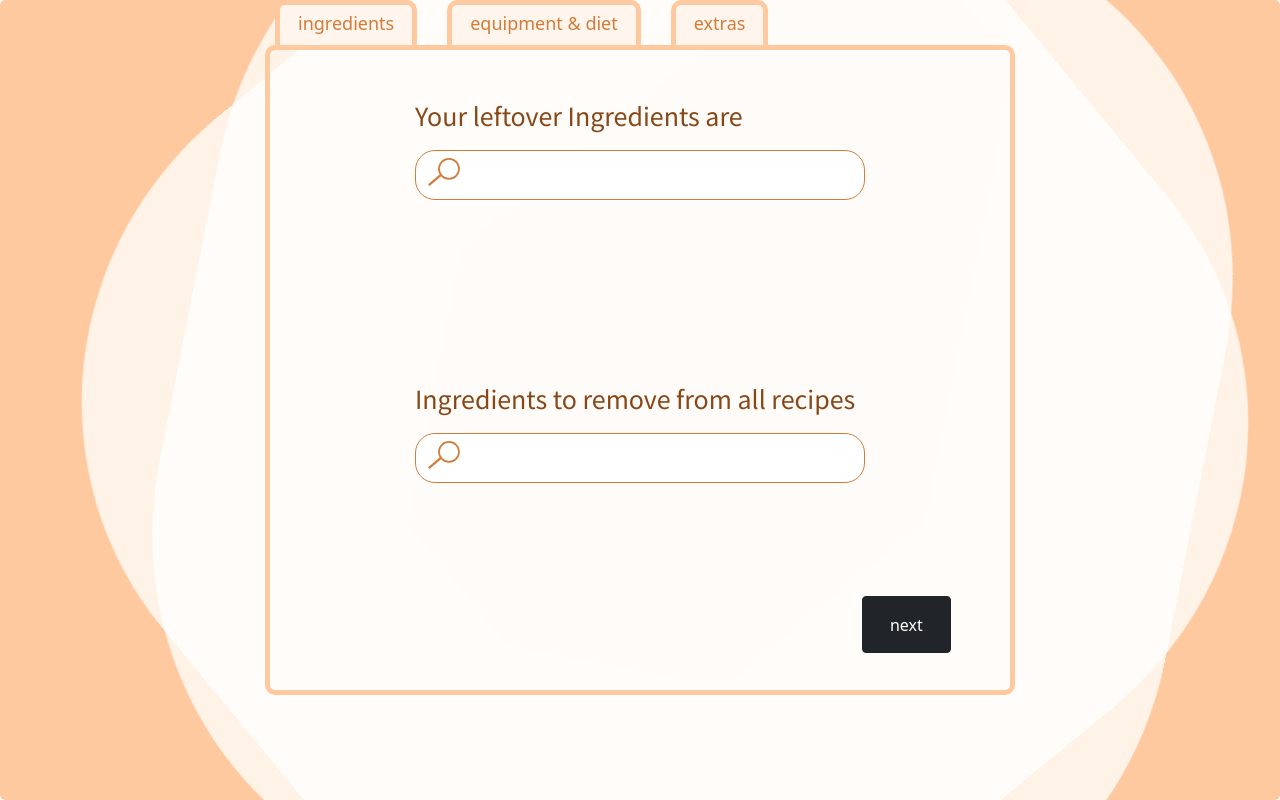
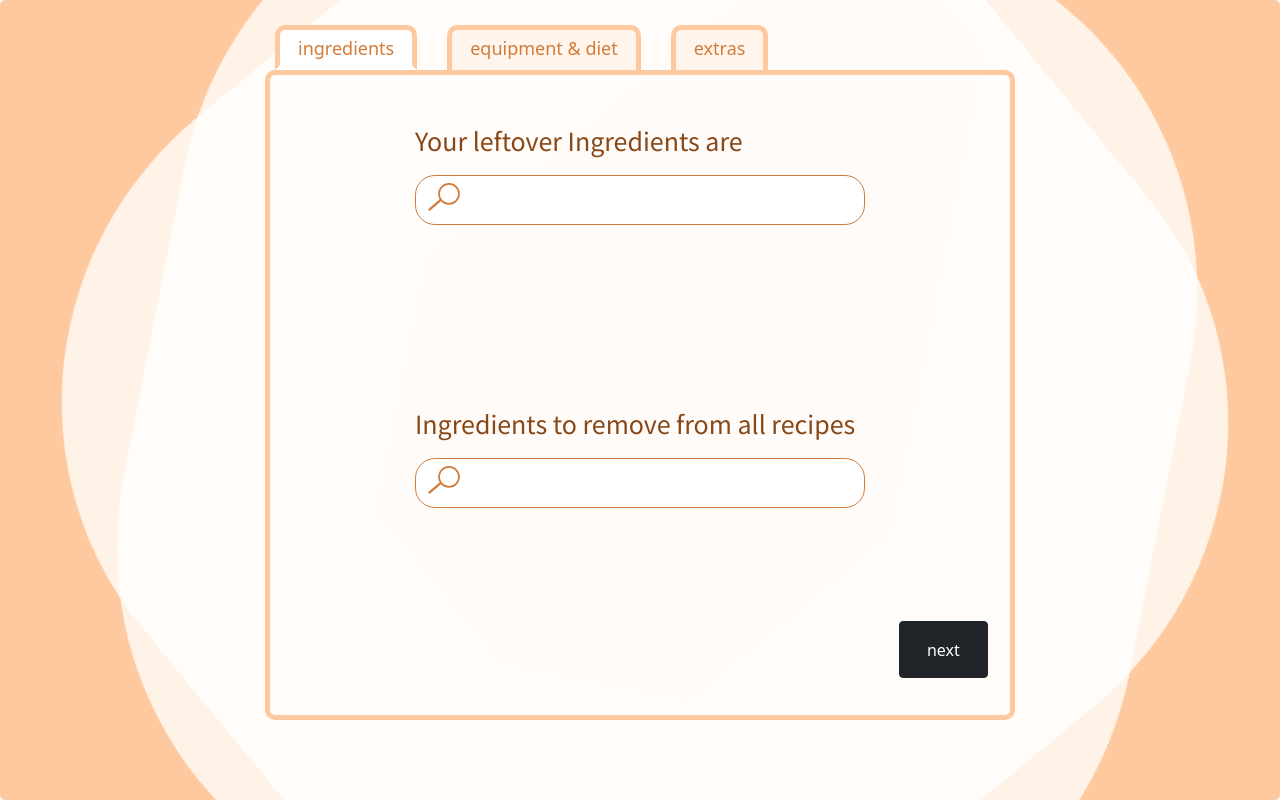
Before and after one commit to ktanojo17505/whipped-up, a Next.js app: page /form in a window 1280 px wide. Built offline with nearby package versions, Linux system fonts and the light colour scheme.

Commit message:
fixed some styles finish 3rd form and tabs tomorrow

```diff
--- a/pages/form.js
+++ b/pages/form.js
@@ -90,13 +90,13 @@ class FormContainer extends React.Component {
         this.setState({[stateKey] : arr});
     }
 
+    // TODO: set this so that it takes in an int that will be the next step of the form
     handleNextForm(){
         var nextStep = this.state.step + 1;
         this.setState({step: nextStep});
     }
 
     handleCheck(diet){
-        // console.log("in handle check")
         var dietArr = this.state.dietaryRestriction;
         dietArr.find((obj) => {
             if (obj.diet == diet){
@@ -107,11 +107,6 @@ class FormContainer extends React.Component {
     }
 
     render() {
-        // const headers = [
-        //     "First, let's settle the ingredients.",
-        //     "Next, the equipment and diet.",
-        //     "Finally, time, cuisine, and taste profile."
-        // ];
         const ingredientArr = this.state.ingredients;
         const ingredientRemArr = this.state.ingredientsRemove;
         const equipmentArr = this.state.equipment;
@@ -120,14 +115,17 @@ class FormContainer extends React.Component {
         // dietMap.map((diet, index) => console.log(diet));
         const step = this.state.step;
         return (
-            <div className={styles.outerContainer}>
+            <>
+            <div className={styles.wrapper}>
                 <div className={styles.wave}>
                     <div className={styles.wave2}>
                     </div>
                 </div>
-                <div className={`col align-items-start ${styles.rightBlock}`}>
+            </div>
+            <div className={styles.outerContainer}>
+                <div className={`${styles.rightBlock}`}>
                     <div className={`col-3 ${styles.tabGroup}`}>
-                        <div className={styles.tab}>
+                        <div className={styles.tabSelected}>
                         ingredients
                         </div>
                         <div className={styles.tab}>equipment & diet</div>
@@ -212,6 +210,13 @@ class FormContainer extends React.Component {
                         }
                         {step == 2 &&
                             <>
+                                <div className={styles.addItems}>
+                                    <p>Input the cooking time range</p>
+                                    <p>min minutes</p>
+                                    <input type="text"></input>
+                                    <p>max minutes</p>
+                                    <input type="text"></input>
+                                </div>
                                 <div className={styles.deleteItems}>
                                     <InputSearchBar
                                         label={"The cuisines you're interested in"}
@@ -236,6 +241,7 @@ class FormContainer extends React.Component {
                     </div>
                 </div>
             </div>
+        </>
         );
     }
 }
--- a/styles/form.module.css
+++ b/styles/form.module.css
@@ -18,7 +18,7 @@
     position: absolute;
     top: 50%;
     left: 50%;
-    margin-left: -500px;
+    margin-left: -520px;
     margin-top: -500px;
     border-radius: 35%;
     background: rgba(255, 255, 255, .75);
@@ -31,7 +31,7 @@
     position: absolute;
     top: 50%;
     left: 50%;
-    margin-left: -500px;
+    margin-left: -520px;
     margin-top: -500px;
     border-radius: 35%;
     background: rgba(255, 255, 255, .75);
@@ -48,11 +48,13 @@ from { transform: rotate(360deg);}
     width: 100vw;
     display: flex;
     flex-direction: column;
+    align-items: center;
+    justify-content: center;
     /* background-image: url("../public/images/orangebackground.svg");
     position: fixed;
     background-repeat: no-repeat;
     background-size: cover;  */
-    width: 100vw;
+    /* width: 100vw;
     height: 100vh;
     position: absolute;
     left: 50%;
@@ -60,7 +62,7 @@ from { transform: rotate(360deg);}
     transform: translate(-50%, -50%);
     border-radius: 5px;
     background-image: linear-gradient(to top, #FFC99F 0%, #FFC99F 100%);
-    overflow: hidden;
+    overflow: hidden; */
 }
 
 .outerForm {
@@ -71,13 +73,14 @@ from { transform: rotate(360deg);}
     display: flex;
     flex-direction: column;
     justify-content: space-evenly;
+    position: absolute !important;
 }
 
 .rightBlock {
     width: 750px;
     height: 750px;
     position: relative;
-    margin-top: auto;
+    /* margin-top: 70px; */
     margin-left: auto;
     margin-right: auto;
 
@@ -217,14 +220,13 @@ from { transform: rotate(360deg);}
     height: 10%;
     border-radius: 15px;
     font-size: 18px;
-    margin-left: 80%;
+    margin-left: 85%;
     margin-bottom: 5%;
 }
 
 
 .tabGroup {
     width: 200px;
-    height: 60px;
     display: flex;
     flex-direction: row;
     justify-content: flex-start;
@@ -233,7 +235,7 @@ from { transform: rotate(360deg);}
 }
 
 .tab {
-    height: 60px;
+    height: 45px;
     padding-left: 18px;
     padding-right: 18px;
     padding-top: 5px;
@@ -244,6 +246,24 @@ from { transform: rotate(360deg);}
     border-top: solid thick #FFC99F;
     border-right: solid thick #FFC99F;
     border-left: solid thick #FFC99F;
+    margin-right: 30px;
+    color: #D37B38;
+    white-space: nowrap;
+}
+
+.tabSelected {
+    height: 80px;
+    padding-left: 18px;
+    padding-right: 18px;
+    padding-top: 5px;
+    font-size: 18px;
+    display: inline-block;
+    background-color:white;
+    border-radius: 10px 10px 0px 0px;
+    border-top: solid thick #FFC99F;
+    border-right: solid thick #FFC99F;
+    border-left: solid thick #FFC99F;
+    border-bottom: solid thick white;
     margin-right: 30px;
     height: 45px;
     color: #D37B38;
```
Lines whose indentation alone changed are shown as unchanged.
